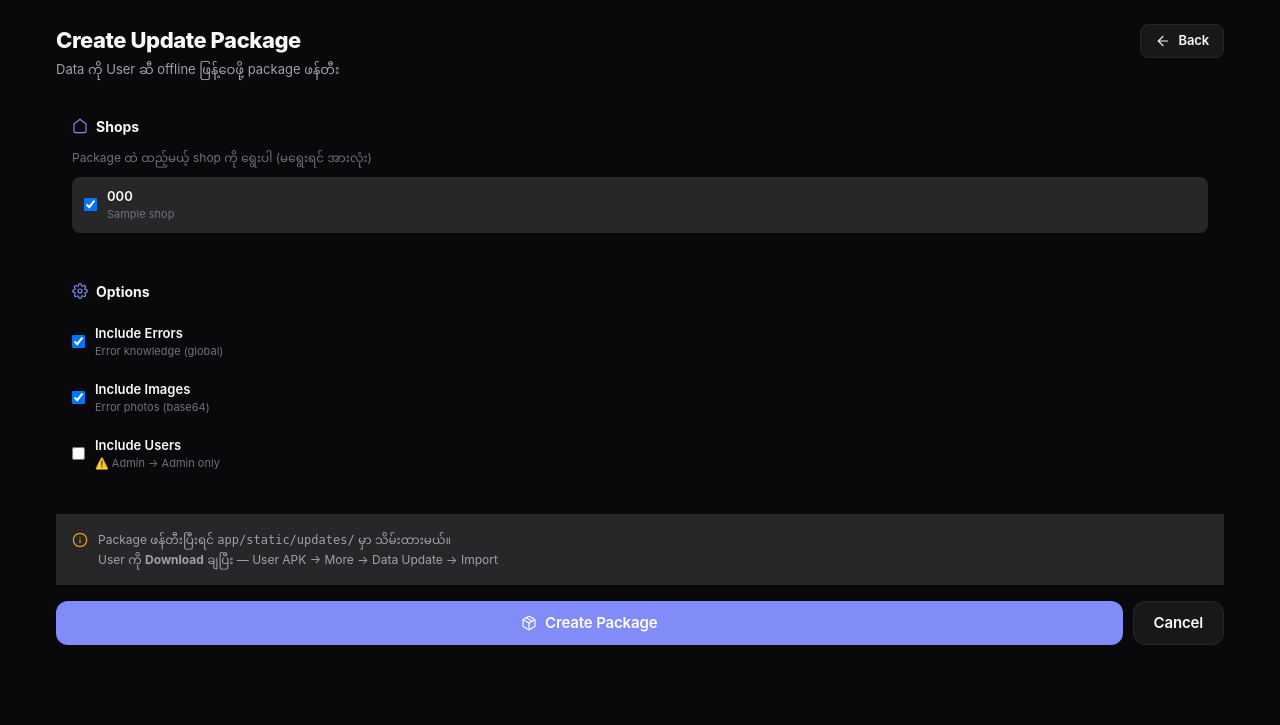
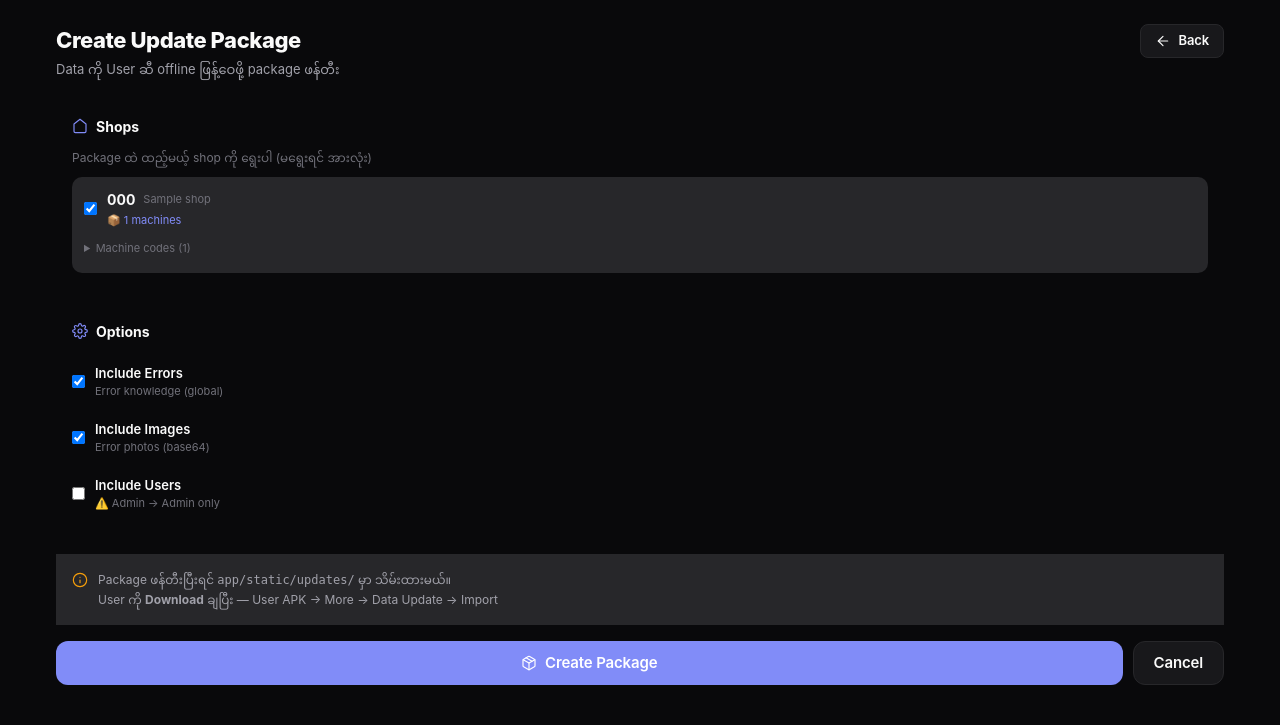
Before and after one commit to zayar2004/Machine_hub, a Flask app: page /admin/updates/create in a window 1280 px wide. Shown: the part 57-782 px from the top of the page. Before the commit the page ends 702 px from the top, so only its background shows below. Run offline with Flask 3, Linux system fonts and the light colour scheme; a user stored in the database is signed in; tables that the repository leaves empty hold one stand-in row (values such as "Sample post"); some libraries are stand-ins or nearby versions.

Commit message:
Admin Updates: machine preview + count in create form
Route (admin/updates.py):
- shop_info — per shop: machine_count + codes preview (10 codes)
- Pass to create.html template

Template (create.html):
- Show '📦 88 machines' per shop
- Expandable details: Machine codes (88)
- Preview first 10 codes + '+ N more'

Benefits:
- Admin sees machine count before creating package
- Confirms what data will be exported
- Better package validation

Next: User account preserve option

```diff
--- a/app/admin/updates.py
+++ b/app/admin/updates.py
@@ -69,9 +69,23 @@ def create():
     shops = Shop.query.order_by(Shop.id).all()
 
     if request.method == "GET":
+        # Add machine count + codes preview per shop
+        shop_info = []
+        for s in shops:
+            machine_count = Machine.query.filter_by(shop_id=s.id).count()
+            machine_codes = [
+                m.machine_code for m in
+                Machine.query.filter_by(shop_id=s.id).order_by(Machine.machine_code).limit(10).all()
+            ]
+            shop_info.append({
+                "shop": s,
+                "machine_count": machine_count,
+                "machine_codes_preview": machine_codes,
+            })
         return render_template(
             "admin/updates/create.html",
             shops=shops,
+            shop_info=shop_info,
             version=PACKAGE_VERSION,
         )
 
--- a/app/templates/admin/updates/create.html
+++ b/app/templates/admin/updates/create.html
@@ -34,16 +34,44 @@
       Package ထဲ ထည့်မယ့် shop ကို ရွေးပါ (မရွေးရင် အားလုံး)
     </p>
 
-    {% if shops %}
-      <div style="display:flex;flex-direction:column;gap:8px;">
-        {% for s in shops %}
-          <label style="display:flex;align-items:center;gap:10px;padding:10px 12px;background:var(--surface-2);border-radius:8px;cursor:pointer;">
-            <input type="checkbox" name="shop_ids" value="{{ s.id }}" checked>
-            <div>
-              <div style="font-weight:600;font-size:13px;">{{ s.shop_code }}</div>
-              <div style="font-size:11px;color:var(--text-3);">{{ s.shop_name }}</div>
-            </div>
-          </label>
+    {% if shop_info %}
+      <div style="display:flex;flex-direction:column;gap:10px;">
+        {% for info in shop_info %}
+          {% set s = info.shop %}
+          <div style="background:var(--surface-2);border-radius:10px;padding:12px;">
+            <label style="display:flex;align-items:center;gap:10px;cursor:pointer;">
+              <input type="checkbox" name="shop_ids" value="{{ s.id }}" checked>
+              <div style="flex:1;">
+                <div style="display:flex;align-items:center;gap:8px;">
+                  <span style="font-weight:700;font-size:14px;">{{ s.shop_code }}</span>
+                  <span style="font-size:11px;color:var(--text-3);">{{ s.shop_name }}</span>
+                </div>
+                <div style="font-size:11px;color:var(--accent);margin-top:2px;">
+                  📦 {{ info.machine_count }} machines
+                </div>
+              </div>
+            </label>
+
+            {% if info.machine_codes_preview %}
+              <details style="margin-top:8px;">
+                <summary style="cursor:pointer;font-size:11px;color:var(--text-3);padding:4px 0;">
+                  Machine codes ({{ info.machine_count }})
+                </summary>
+                <div style="margin-top:6px;padding:8px;background:var(--surface);border-radius:6px;max-height:180px;overflow-y:auto;">
+                  {% for code in info.machine_codes_preview %}
+                    <div style="font-family:monospace;font-size:11px;color:var(--text-2);padding:2px 0;border-bottom:1px solid var(--border);">
+                      {{ code }}
+                    </div>
+                  {% endfor %}
+                  {% if info.machine_count > info.machine_codes_preview|length %}
+                    <div style="font-size:11px;color:var(--text-3);padding:6px 0;text-align:center;">
+                      ... + {{ info.machine_count - info.machine_codes_preview|length }} more
+                    </div>
+                  {% endif %}
+                </div>
+              </details>
+            {% endif %}
+          </div>
         {% endfor %}
       </div>
     {% else %}
```
